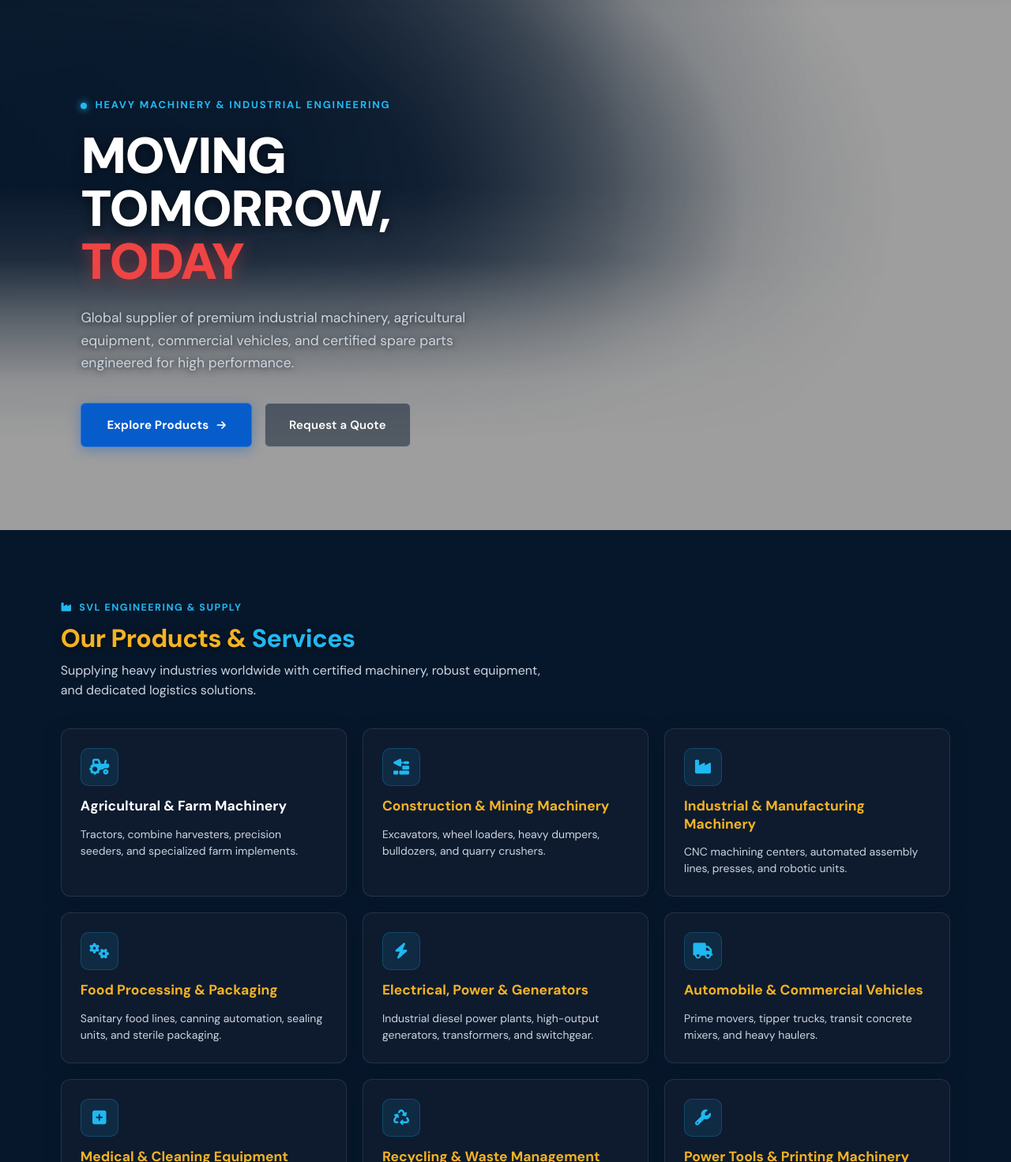
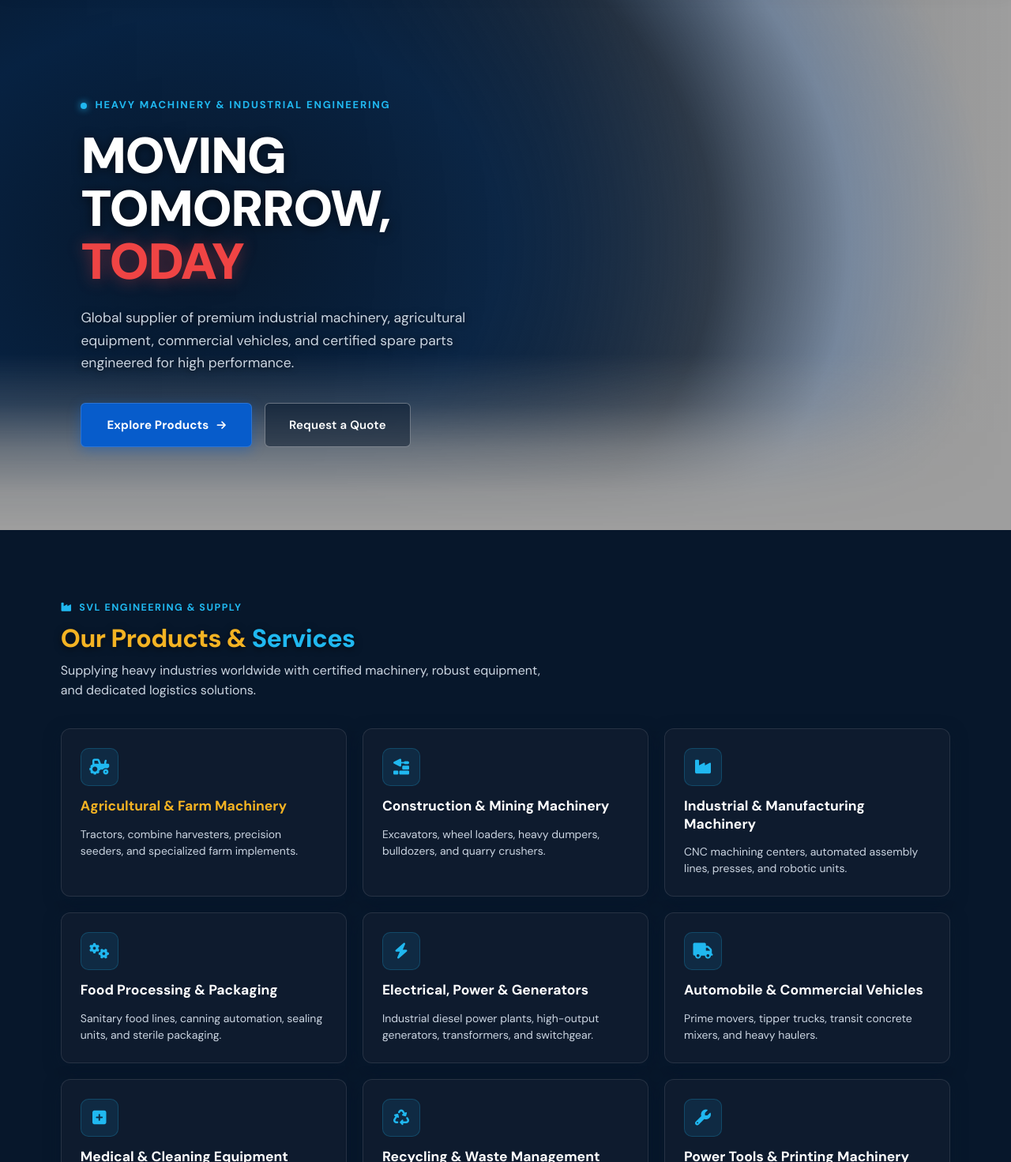
Before and after one commit to sreesrinivas/svlmachines, a plain HTML site: page index.html in a window 1280 px wide. Shown: the part 129-1600 px from the top of the page at 79% size. Drawn offline with Linux system fonts and the light colour scheme.

Commit message:
Update hero blue glow to cover CTA buttons; set Machinery Yellow for Agricultural and Spare Parts; revert other categories to white

```diff
--- a/index.html
+++ b/index.html
@@ -357,47 +357,47 @@
 
     /* Cinematic dark navy gradient: dark on left for text readability,
        100% transparent on right for crystal-clear excavator visibility.
-       Mask gradient extends down to the buttons (Explore Products / Request a Quote)
-       and fades out smoothly right around the buttons, completely eliminating
-       any blue line or dark shelf across the lower machinery and floor */
+       Mask gradient solidly covers the text and buttons (Explore Products / Request a Quote)
+       and fades out smoothly right below the buttons, completely eliminating
+       any hard cutoff line across the lower machinery and floor */
     .hero-gradient-overlay {
       position: absolute;
       inset: 0;
       pointer-events: none;
       z-index: 1;
       background: radial-gradient(
-        ellipse 950px 600px at 18% 38%,
-        rgba(7, 23, 43, 0.94) 0%,
-        rgba(7, 23, 43, 0.88) 32%,
-        rgba(7, 23, 43, 0.50) 58%,
-        rgba(7, 23, 43, 0.12) 75%,
-        transparent 95%
+        ellipse 1000px 750px at 20% 45%,
+        rgba(7, 23, 43, 0.96) 0%,
+        rgba(7, 35, 68, 0.90) 38%,
+        rgba(7, 23, 43, 0.65) 65%,
+        rgba(7, 92, 203, 0.18) 82%,
+        transparent 100%
       ),
       linear-gradient(
         90deg,
-        rgba(7, 23, 43, 0.92) 0%,
-        rgba(7, 23, 43, 0.82) 26%,
-        rgba(7, 23, 43, 0.45) 45%,
-        rgba(7, 23, 43, 0.10) 62%,
-        transparent 80%
+        var(--deep-navy) 0%,
+        rgba(7, 23, 43, 0.95) 32%,
+        rgba(7, 23, 43, 0.60) 54%,
+        rgba(7, 23, 43, 0.15) 74%,
+        transparent 100%
       );
       -webkit-mask-image: linear-gradient(
         180deg,
         #000 0%,
-        #000 35%,
-        rgba(0, 0, 0, 0.85) 48%,
-        rgba(0, 0, 0, 0.40) 60%,
-        rgba(0, 0, 0, 0.10) 70%,
-        transparent 80%
+        #000 65%,
+        rgba(0, 0, 0, 0.75) 74%,
+        rgba(0, 0, 0, 0.35) 82%,
+        rgba(0, 0, 0, 0.08) 90%,
+        transparent 96%
       );
       mask-image: linear-gradient(
         180deg,
         #000 0%,
-        #000 35%,
-        rgba(0, 0, 0, 0.85) 48%,
-        rgba(0, 0, 0, 0.40) 60%,
-        rgba(0, 0, 0, 0.10) 70%,
-        transparent 80%
+        #000 65%,
+        rgba(0, 0, 0, 0.75) 74%,
+        rgba(0, 0, 0, 0.35) 82%,
+        rgba(0, 0, 0, 0.08) 90%,
+        transparent 96%
       );
     }
 
@@ -1281,61 +1281,61 @@
       <div class="services-grid">
         <div class="service-card">
           <div class="service-icon-box"><i class="fas fa-tractor"></i></div>
-          <h3>Agricultural & Farm Machinery</h3>
+          <h3 class="text-yellow">Agricultural & Farm Machinery</h3>
           <p>Tractors, combine harvesters, precision seeders, and specialized farm implements.</p>
         </div>
 
         <div class="service-card">
           <div class="service-icon-box"><i class="fas fa-trowel-bricks"></i></div>
-          <h3 class="text-yellow">Construction & Mining Machinery</h3>
+          <h3>Construction & Mining Machinery</h3>
           <p>Excavators, wheel loaders, heavy dumpers, bulldozers, and quarry crushers.</p>
         </div>
 
         <div class="service-card">
           <div class="service-icon-box"><i class="fas fa-industry"></i></div>
-          <h3 class="text-yellow">Industrial & Manufacturing Machinery</h3>
+          <h3>Industrial & Manufacturing Machinery</h3>
           <p>CNC machining centers, automated assembly lines, presses, and robotic units.</p>
         </div>
 
         <div class="service-card">
           <div class="service-icon-box"><i class="fas fa-cogs"></i></div>
-          <h3 class="text-yellow">Food Processing & Packaging</h3>
+          <h3>Food Processing & Packaging</h3>
           <p>Sanitary food lines, canning automation, sealing units, and sterile packaging.</p>
         </div>
 
         <div class="service-card">
           <div class="service-icon-box"><i class="fas fa-bolt"></i></div>
-          <h3 class="text-yellow">Electrical, Power & Generators</h3>
+          <h3>Electrical, Power & Generators</h3>
           <p>Industrial diesel power plants, high-output generators, transformers, and switchgear.</p>
         </div>
 
         <div class="service-card">
           <div class="service-icon-box"><i class="fas fa-truck"></i></div>
-          <h3 class="text-yellow">Automobile & Commercial Vehicles</h3>
+          <h3>Automobile & Commercial Vehicles</h3>
           <p>Prime movers, tipper trucks, transit concrete mixers, and heavy haulers.</p>
         </div>
 
         <div class="service-card">
           <div class="service-icon-box"><i class="fas fa-plus-square"></i></div>
-          <h3 class="text-yellow">Medical & Cleaning Equipment</h3>
+          <h3>Medical & Cleaning Equipment</h3>
           <p>Sanitization plants, cleanroom scrubbers, vacuum road sweepers, and waste washers.</p>
         </div>
 
         <div class="service-card">
           <div class="service-icon-box"><i class="fas fa-recycle"></i></div>
-          <h3 class="text-yellow">Recycling & Waste Management</h3>
+          <h3>Recycling & Waste Management</h3>
           <p>Industrial shredders, scrap metal balers, optical sorters, and bio-waste systems.</p>
         </div>
 
         <div class="service-card">
           <div class="service-icon-box"><i class="fas fa-wrench"></i></div>
-          <h3 class="text-yellow">Power Tools & Printing Machinery</h3>
+          <h3>Power Tools & Printing Machinery</h3>
           <p>Hydraulic torque tools, sheet-fed offset presses, laser cutters, and welders.</p>
         </div>
 
         <div class="service-card">
           <div class="service-icon-box"><i class="fas fa-cog"></i></div>
-          <h3>Components & Spare Parts</h3>
+          <h3 class="text-yellow">Components & Spare Parts</h3>
           <p>Hydraulic pumps, slew bearings, undercarriages, engine blocks, and seal kits.</p>
         </div>
       </div>
@@ -1634,14 +1634,8 @@
         });
 
         const yellowTitles = [
-          "Construction & Mining Machinery",
-          "Industrial & Manufacturing Machinery",
-          "Food Processing & Packaging Machinery",
-          "Electrical, Power & Generators",
-          "Automobile & Commercial Vehicles",
-          "Medical & Cleaning Equipment",
-          "Recycling & Waste Management",
-          "Power Tools & Printing Machinery"
+          "Agricultural & Farm Machinery",
+          "Components & Spare Parts"
         ];
         const isYellowTitle = yellowTitles.includes(category.title);
         const titleClass = isYellowTitle ? 'text-yellow' : '';
```
